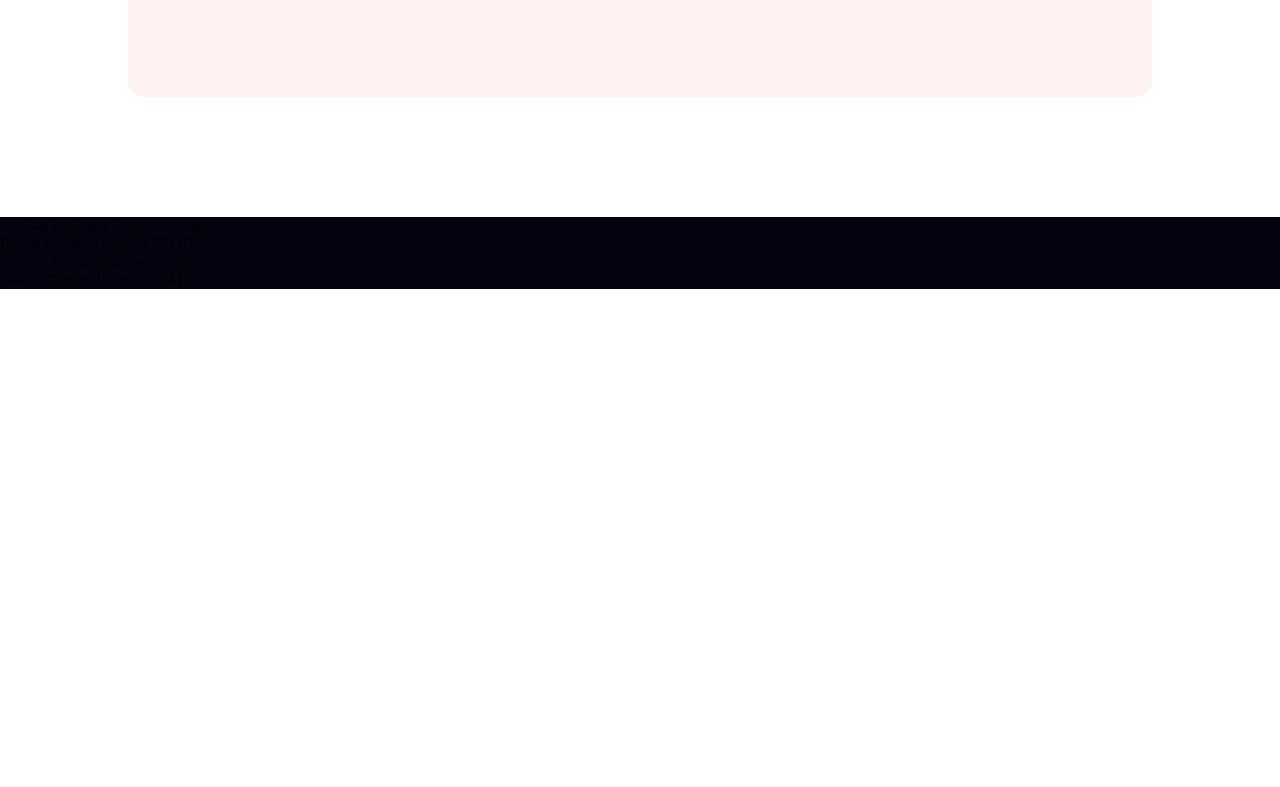
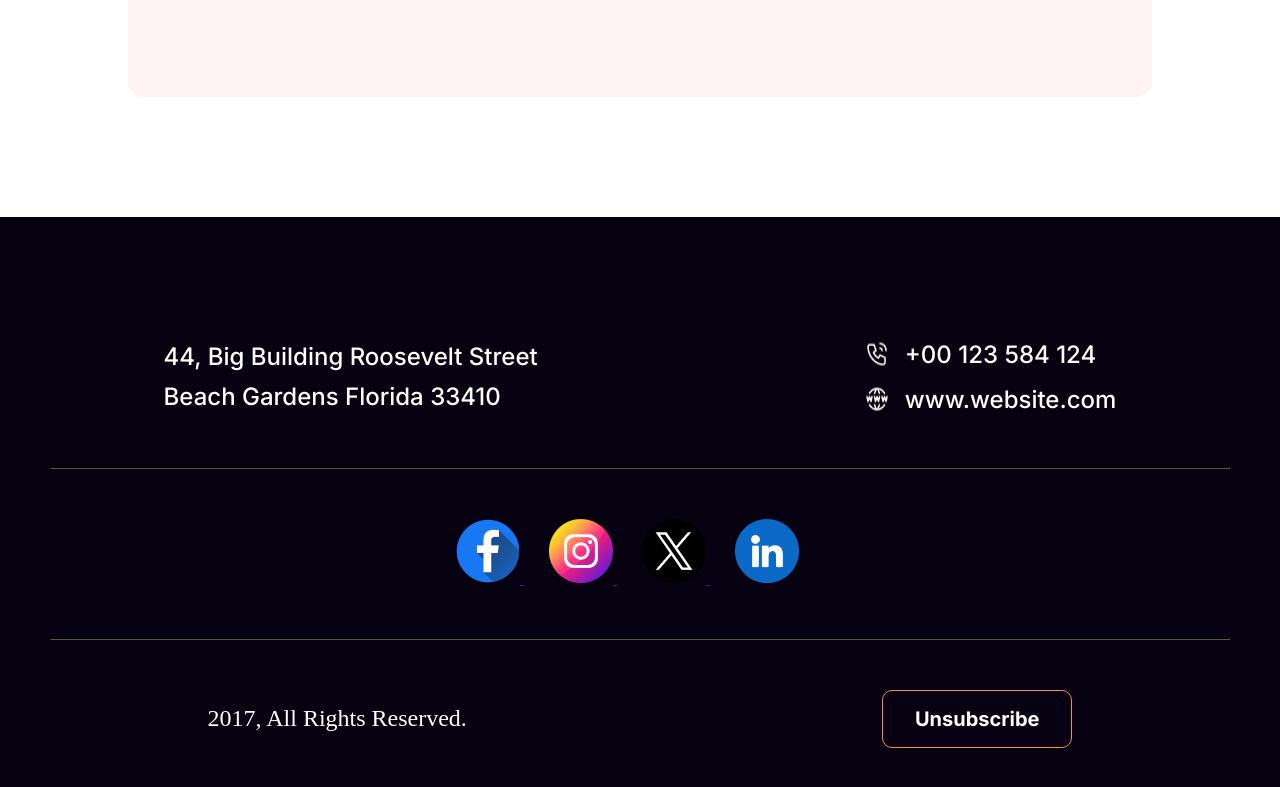
Before and after one commit to tayebidev/B9A1-New-Year-New-Mission, a plain HTML site: page index.html in a window 1280 px wide. Shown: the part 7903-8690 px from the top of the page. Before the commit the page ends 8312 px from the top, so only its background shows below. Drawn offline with Linux system fonts and the light colour scheme.

Commit message:
completed the footer function

```diff
--- a/Styles/style.css
+++ b/Styles/style.css
@@ -10,7 +10,8 @@
     margin: 0 auto;
     font-family: "Merriweather", "Inter", sans-serif;
 } */
-#main, header {
+#main,
+header {
     width: 80%;
     max-width: 1320px;
     margin: 0 auto;
@@ -429,16 +430,78 @@ header h1 {
     border: none;
     padding: 30px;
 }
+
 form button {
     border-radius: 0px 50px 50px 0px;
     background: #F00;
 }
+
 /* <!-- End of Subscribe section --> */
 
 /* footer section */
-body footer {
-    width: 100%;
-    max-width: 1900px;
+footer {
     background: #070211;
-    margin-bottom: 120px;
 }
+
+.footer-container {
+    padding: 120px 0;
+}
+
+.footer-text-content {
+    display: flex;
+    align-items: center;
+    justify-content: space-around;
+}
+
+.left {
+    color: #FFF;
+    font-family: Inter;
+    font-size: 24px;
+    font-weight: 500;
+    line-height: 40px;
+}
+
+.right-text .call-group {
+    margin-bottom: 16px;
+}
+
+.call-group,
+.web-group {
+    display: flex;
+    gap: 16px;
+}
+
+.right-group {
+    color: #FFF;
+    font-family: Inter;
+    font-size: 24px;
+    font-weight: 500;
+}
+
+hr {
+    margin: 50px;
+    border-color: black;
+}
+
+.social-media {
+    text-align: center;
+}
+
+.social-media>a {
+    margin-right: 25px;
+}
+
+.last-text-content {
+    display: flex;
+    align-items: center;
+    justify-content: space-around;
+    color: #FFF;
+    font-size: 24px;
+    font-weight: 500;
+}
+.unsubscribe button{
+  background: none;
+}
+.unsubscribe button:hover{
+    color: red;
+  }
--- a/index.html
+++ b/index.html
@@ -219,7 +219,7 @@
             </div>
 
             <form>
-                <input  type="email" placeholder="user@gmail.com" class="mail" name="" id="">
+                <input type="email" placeholder="user@gmail.com" class="mail" name="" id="">
                 <button>Subscribe</button>
             </form>
 
@@ -228,18 +228,62 @@
     </main>
 
     <footer>
-        <div class="footer-text-container">
+        <div class="footer-container">
+            <div class="footer-text-content">
+
                 <div class="left-text">
-                <p>
+                    <p class="left">
                         44, Big Building Roosevelt Street <br>
                         Beach Gardens Florida 33410
                     </p>
                 </div>
+
                 <div class="right-text">
-                <p>
-                    44, Big Building Roosevelt Street <br>
-                    Beach Gardens Florida 33410
+
+                    <div class="call-group">
+                        <img src="Images/call.png" alt="">
+                        <p class="right-group">
+                            +00 123 584 124
                         </p>
+                    </div>
+
+                    <div class="web-group">
+                        <img src="Images/Website.png" alt="">
+                        <p class="right-group">
+                            www.website.com
+                        </p>
+                    </div>
+                </div>
+
+            </div>
+
+            <hr>
+
+            <div class="social-media">
+                <a href="">
+                    <img src="Images/Facebook.png" alt="">
+                </a>
+                <a href="">
+                    <img src="Images/Instagram.png" alt="">
+                </a>
+                <a href="">
+                    <img src="Images/Twitter.png" alt="">
+                </a>
+                <a href="">
+                    <img src="Images/Linkedin.png" alt="">
+                </a>
+            </div>
+
+            <hr>
+
+            <div class="last-text-content">
+                <div class="last-description">
+                    <p>2017, All Rights Reserved.</p>
+
+                </div>
+                <div class="unsubscribe">
+                    <button>Unsubscribe</button>
+                </div>
             </div>
 
         </div>
```
Lines whose indentation alone changed are shown as unchanged.
